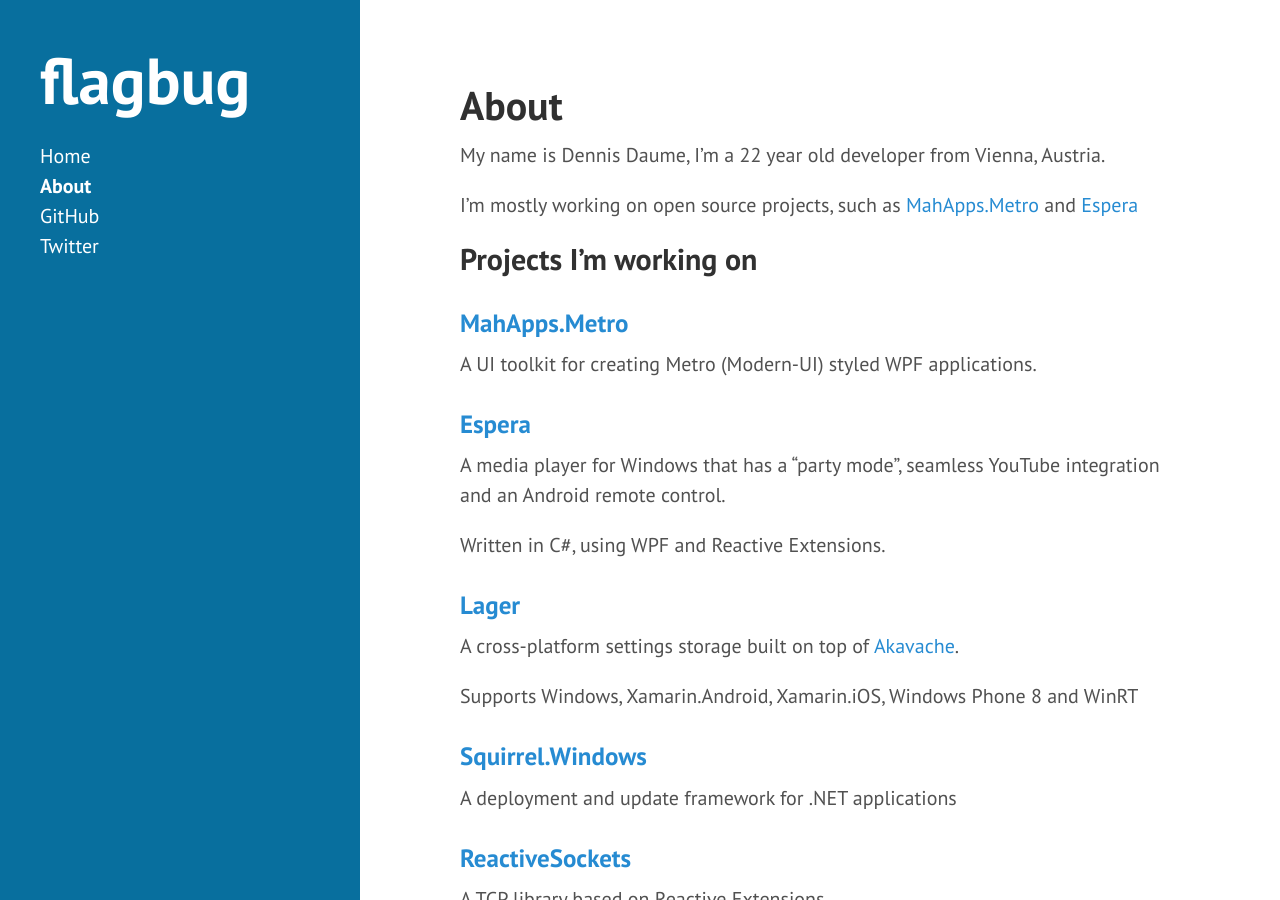
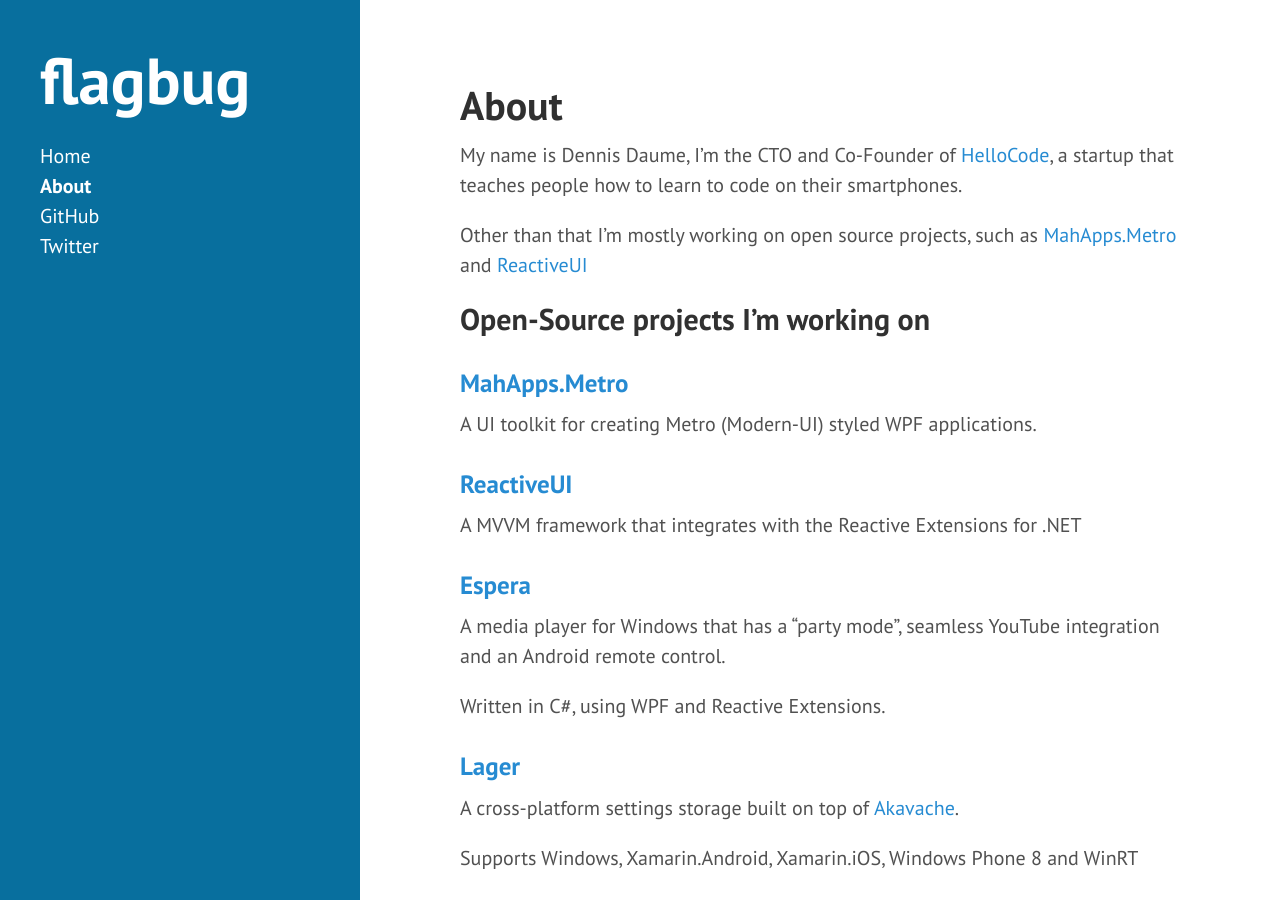
Before and after one commit to flagbug/flagbug.github.com, a Jekyll site: the page built from about.md, in a window 1280 px wide and 900 px high. Built offline with Jekyll 4.4.1, drawn with Linux system fonts in a browser that asks for light colours; Markdown is read by kramdown in place of the engine named in the settings.

Commit message:
Change the about page a bit

```diff
--- a/about.md
+++ b/about.md
@@ -3,14 +3,17 @@
 title: About
 ---
 
-My name is Dennis Daume, I'm a 22 year old developer from Vienna, Austria.
+My name is Dennis Daume, I'm the CTO and Co-Founder of [HelloCode](http://hellocode.io), a startup that teaches people how to learn to code on their smartphones.
 
-I'm mostly working on open source projects, such as [MahApps.Metro](https://github.com/MahApps/MahApps.Metro) and [Espera](https://github.com/flagbug/Espera)
+Other than that I'm mostly working on open source projects, such as [MahApps.Metro](https://github.com/MahApps/MahApps.Metro) and [ReactiveUI](https://github.com/reactiveui/ReactiveUI)
 
-## Projects I'm working on
+## Open-Source projects I'm working on
 
 ### [MahApps.Metro](https://github.com/MahApps/MahApps.Metro)
 A UI toolkit for creating Metro (Modern-UI) styled WPF applications.
+
+### [ReactiveUI](https://github.com/reactiveui/ReactiveUI)
+A MVVM framework that integrates with the Reactive Extensions for .NET
 
 ### [Espera](http://getespera.com)
 A media player for Windows that has a "party mode", seamless YouTube integration and an Android remote control.
```
